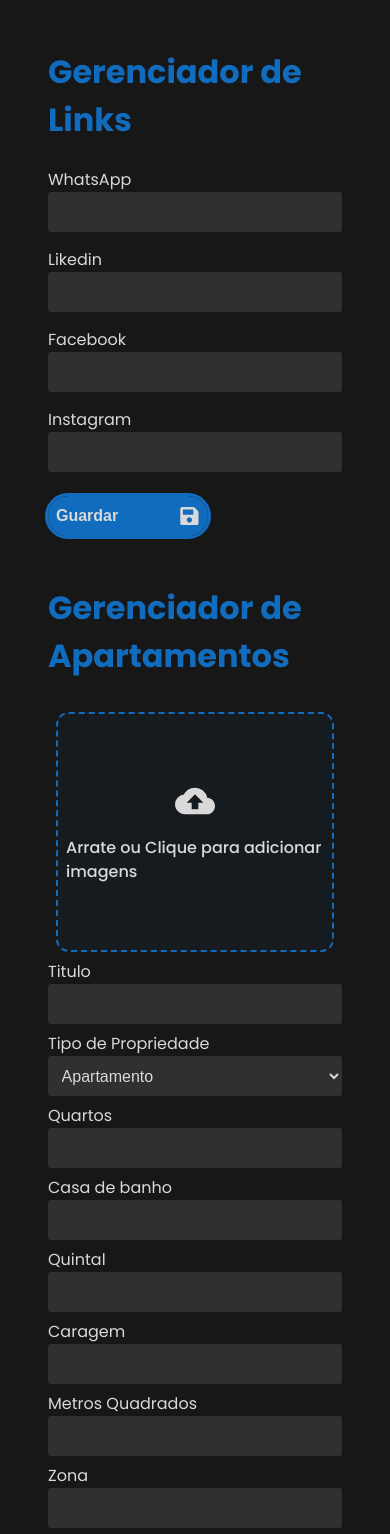
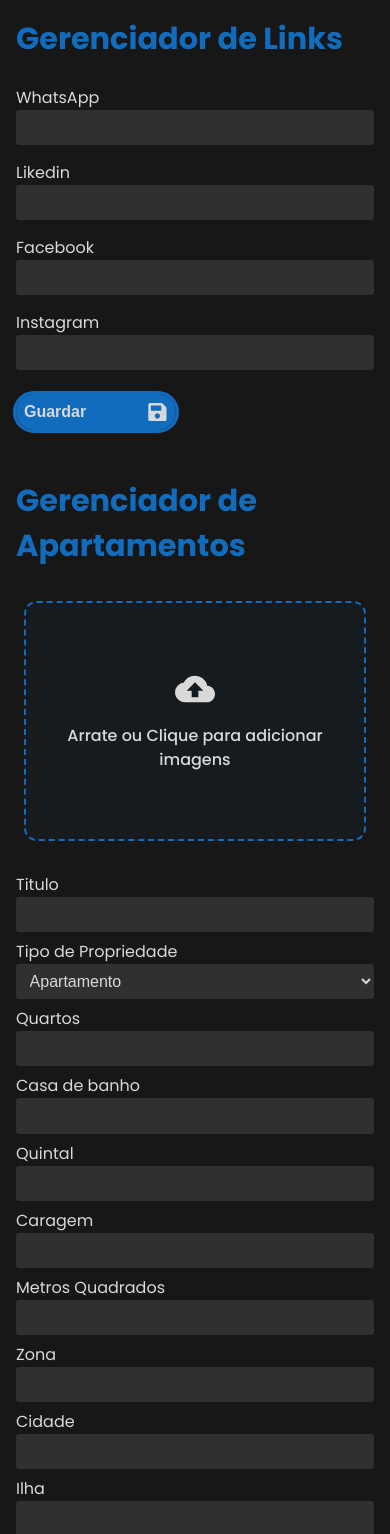
Before and after one commit to juniorgomes14/Safe-Website, a React (Vite) app: page /dashboard in a window 390 px wide. Shown: the top 1534 px of the page. Built offline with nearby package versions, Linux system fonts and the light colour scheme; no server answers; sample sign-in values are in the browser's storage.

Commit message:
feat: dashboad mobile responsivity

```diff
--- a/src/components/Add ApartmentSale/AddApartmentSale.css
+++ b/src/components/Add ApartmentSale/AddApartmentSale.css
@@ -9,13 +9,12 @@
 .add-form-container{
     display: flex;
     flex-direction: column;
-    /* gap: 1rem; */
+
 }
 .images-container{
     width: 100%;
     display: flex;
     flex-wrap: wrap;
-    /* flex-direction: column; */
 }
 
 .description-container{
@@ -26,3 +25,16 @@
     gap: .5rem;
     overflow: auto;
 }
+
+/* @media screen and (max-width: 900px){
+    .images-container{
+
+    }
+} */
+
+@media screen and (max-width: 600px){
+    .description-container{
+        margin-top: 1.5rem;
+    }
+
+}
--- a/src/components/DropZone/DropZone.css
+++ b/src/components/DropZone/DropZone.css
@@ -33,22 +33,10 @@
     fill: var(--light-gray);
     gap: 0.5rem;
     font-size: 1rem;
+    text-align: center;
   }
 
   .upload-icon{
     width: 2.5rem;
     height: 2.5rem;
   }
-
-  /* @media screen and (max-width: 900px) {
-    .drop-zone {
-      width: 80%;
-    }
-  }
-
-  @media screen and (max-width: 600px) {
-    .drop-zone {
-      width: 90%;
-      height: 20rem;
-    }
-  } */
--- a/src/components/ImagePreviewer/ImagePreviewer.css
+++ b/src/components/ImagePreviewer/ImagePreviewer.css
@@ -1,6 +1,5 @@
 .image-thumbnails{
     width: 50%;
-    /* background-color: var(--dark-gray-1); */
     padding: 0 .5rem;
     display: flex;
     flex-direction: row;
@@ -12,8 +11,6 @@
 .apartment-image{
     position: relative;
     max-width: 32%;
-    /* max-width: 12rem;
-    max-height: 6.75rem; */
     flex-grow: 1;
     border-radius: .5rem;
     overflow: hidden;
@@ -27,9 +24,7 @@
 
 .apartment-image-actions{
     position: absolute;
-    /* bottom: .5rem;
-    right: .5rem; */
-     bottom: .5rem;
+    bottom: .5rem;
     right: -4rem;
     display: flex;
     gap: .2rem;
@@ -65,3 +60,22 @@
     height: 1.2rem;
     color: var(--light-gray);
 }
+
+@media screen and (max-width: 900px){
+    .image-thumbnails{
+        width: 100%;
+        padding: 0;
+        justify-content: center;
+    }
+
+}
+
+@media screen and (max-width: 600px){
+    .image-thumbnails{
+        margin-top: 1rem;
+    }
+    .apartment-image{
+        max-width: 30%;
+    }
+
+}
--- a/src/routes/Dashboard/Dashboard.css
+++ b/src/routes/Dashboard/Dashboard.css
@@ -65,3 +65,26 @@
     color: rgb(255, 76, 76);
     font-size: .7em;
 }
+
+@media screen and (max-width: 900px){
+    .dashboard-container{
+        padding: 1.5rem;
+    }
+}
+
+@media screen and (max-width: 600px){
+    .dashboard-container{
+        padding: 1rem;
+    }
+    .manager-title{
+        font-size: 1.9em;
+    }
+    .dashboard-input{
+        height: 2.2rem;
+    }
+
+    .dashboard-button{
+        height: 2.2rem;
+    }
+
+}
```
